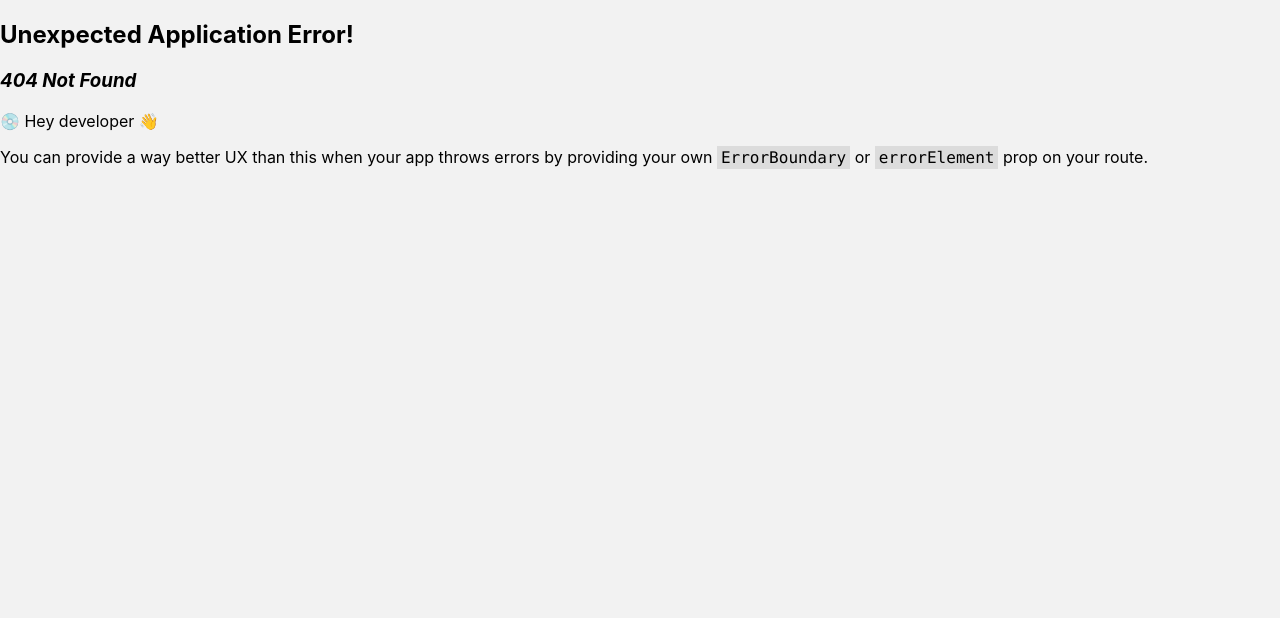
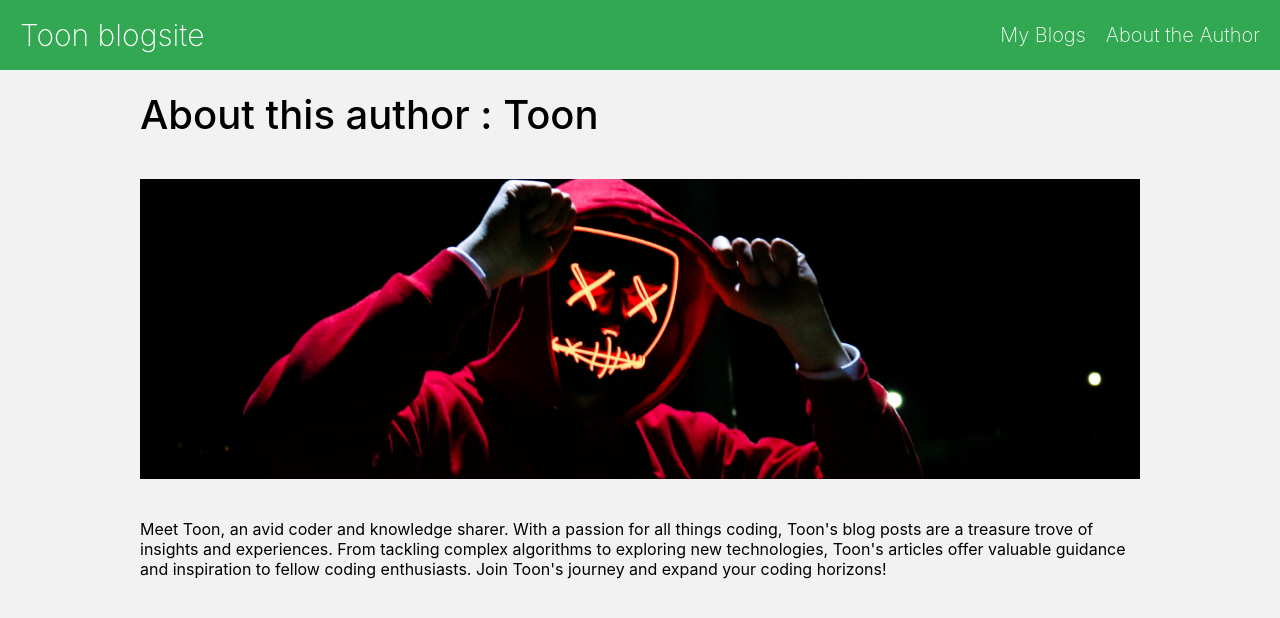
Before and after one commit to Coding4Toon/project-react-blog-site, a React (Create React App) app: page /author in a window 1280 px wide. Before the commit this address had no page. Shown: the top 618 px of the page. Built offline with nearby package versions, Linux system fonts and the light colour scheme.

Commit message:
Add author section

```diff
--- a/src/index.js
+++ b/src/index.js
@@ -9,6 +9,7 @@ import {
 } from "react-router-dom";
 import BlogsListPage from './pages/BlogsListPage';
 import BlogPage from './pages/BlogPage';
+import AuthorPage from './pages/AuthorPage';
 
 const router = createBrowserRouter([
   {
@@ -21,6 +22,11 @@ const router = createBrowserRouter([
     element: <BlogPage />,
   },
 
+  {
+    path: "/author",
+    element: <AuthorPage />,
+  },
+
 ]);
 
 ReactDOM.createRoot(document.getElementById("root")).render(
--- /dev/null
+++ b/src/pages/AuthorPage.js
@@ -0,0 +1,20 @@
+import Header from "../components/Header";
+
+const AuthorPage = () => {
+    return (
+        <div>
+            <Header />
+            <div className="container">
+                <div className="inner-container">
+                    <h1 className="page-title">About this author : Toon</h1>
+                    <img src="./img/author.jpg" className="hero-image" alt="" />
+                    <div className="blog-content">
+                        <p className="blog-text">Meet Toon, an avid coder and knowledge sharer. With a passion for all things coding, Toon's blog posts are a treasure trove of insights and experiences. From tackling complex algorithms to exploring new technologies, Toon's articles offer valuable guidance and inspiration to fellow coding enthusiasts. Join Toon's journey and expand your coding horizons!</p>
+                    </div>
+                </div>
+            </div>
+        </div >
+    );
+}
+
+export default AuthorPage;
```
Also changed, not shown: public/img/author.jpg (added).
